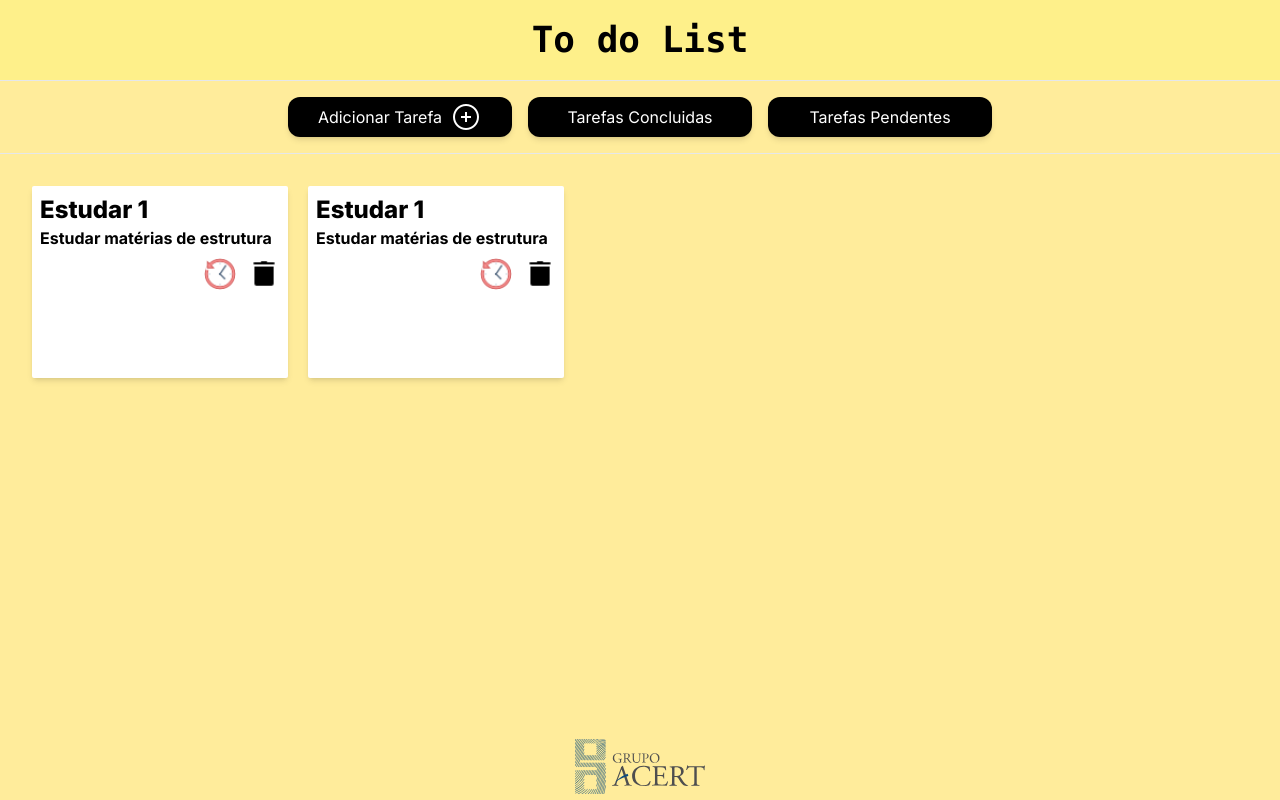
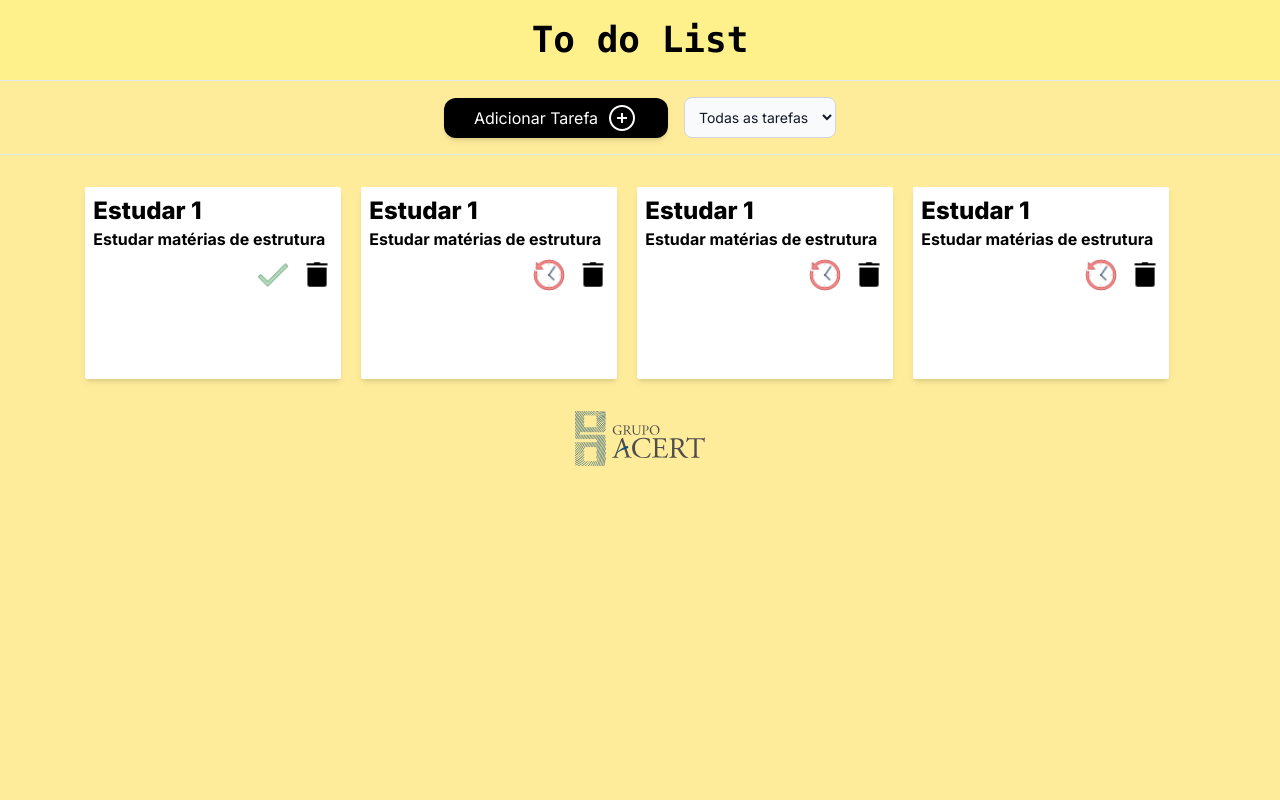
Before and after one commit to DaniloD30/to-do-list-tailwind-nextjs, a Next.js app: page /to-do-list in a window 1280 px wide. Built offline with nearby package versions, Linux system fonts and the light colour scheme.

Commit message:
feat: filter select

```diff
--- /dev/null
+++ b/src/app/components/ButtonAddTask/index.tsx
@@ -0,0 +1,34 @@
+"use client";
+
+import { useCallback, useState } from "react";
+import Modal from "../Modal";
+import { Form } from "../Form";
+import Image from "next/image";
+
+export default function ButtonAddTask() {
+  const [isOpenModal, setIsOpenModal] = useState<boolean>(false);
+
+  const toggle = useCallback(() => {
+    setIsOpenModal(!isOpenModal);
+  }, [isOpenModal]);
+
+  return (
+    <>
+      <Modal isOpen={isOpenModal} toggle={toggle}>
+        <Form toggle={toggle} />
+      </Modal>
+      <button
+        onClick={toggle}
+        className=" flex items-center justify-center gap-2 w-56 h-10 rounded-xl bg-black shadow-md hover:bg-slate-500"
+      >
+        Adicionar Tarefa
+        <Image
+          src={"/icons/icon-add.png"}
+          width={32}
+          height={32}
+          alt="icon-add"
+        />
+      </button>
+    </>
+  );
+}
--- /dev/null
+++ b/src/app/components/FilterSelect/index.tsx
@@ -0,0 +1,20 @@
+"use client";
+export default function FilterSelect() {
+  return (
+    <>
+      <select
+        id="countries"
+        className="bg-gray-50 border border-gray-300
+        text-gray-900 text-sm rounded-lg focus:ring-blue-500
+         focus:border-blue-500 block  p-2.5
+          dark:bg-black dark:border-gray-600
+          dark:placeholder-gray-400 dark:text-white dark:focus:ring-blue-500
+           dark:focus:border-blue-500"
+      >
+        <option selected>Todas as tarefas</option>
+        <option value="done">Concluídas</option>
+        <option value="pending">Pendentes</option>
+      </select>
+    </>
+  );
+}
--- a/src/app/components/Form/index.tsx
+++ b/src/app/components/Form/index.tsx
@@ -57,9 +57,8 @@
         <label className="font-mono text-black text-xl font-bold mb-3">
           Descrição
         </label>
-        <input
+        <textarea
           {...register("description")}
-          type="text"
           className="w-64 h-14 rounded-sm bg-white text-black shadow-md"
           maxLength={255}
         />
--- a/src/app/components/Layouts/index.tsx
+++ b/src/app/components/Layouts/index.tsx
@@ -18,7 +18,7 @@
         </header>
         <hr className="border-x-orange-200 min-w-full" />
         {children}
-        <footer className="flex flex-col h-96 justify-end">
+        <footer className="flex flex-col justify-start">
           <Image
             src="/images/grupo-acert.svg"
             alt="Logo"
--- a/src/app/components/Modal/index.tsx
+++ b/src/app/components/Modal/index.tsx
@@ -1,4 +1,3 @@
-"use client";
 import { ReactNode } from "react";
 
 interface ModalType {
--- a/src/app/to-do-list/page.tsx
+++ b/src/app/to-do-list/page.tsx
@@ -1,47 +1,29 @@
 "use client";
-import Image from "next/image";
-import Modal from "../components/Modal";
-import { Form } from "../components/Form";
-import { useCallback, useState } from "react";
 import CardTask from "../components/Card";
 import LayoutContainer from "../components/Layouts";
+import FilterSelect from "../components/FilterSelect";
+import ButtonAddTask from "../components/ButtonAddTask";
 
 export default function ToDoList() {
-  const [isOpenModal, setIsOpenModal] = useState<boolean>(false);
-
-  const toggle = useCallback(() => {
-    setIsOpenModal(!isOpenModal);
-  }, [isOpenModal]);
-
   return (
     <>
-      <Modal isOpen={isOpenModal} toggle={toggle}>
-        <Form toggle={toggle} />
-      </Modal>
       <LayoutContainer>
         <div className="flex min-w-full p-4 gap-4 items-center justify-center">
-          <button
-            onClick={toggle}
-            className=" flex items-center justify-center gap-2 w-56 h-10 rounded-xl bg-black shadow-md hover:bg-slate-500"
-          >
-            Adicionar Tarefa
-            <Image
-              src={"/icons/icon-add.png"}
-              width={32}
-              height={32}
-              alt="icon-add"
-            />
-          </button>
-          <button className="w-56 h-10 rounded-xl bg-black shadow-md hover:bg-slate-500">
-            Tarefas Concluidas
-          </button>
-          <button className="w-56 h-10 rounded-xl bg-black shadow-md hover:bg-slate-500">
-            Tarefas Pendentes
-          </button>
+          <ButtonAddTask />
+          <FilterSelect />
         </div>
         <hr className="border-x-orange-200 min-w-full" />
-        <div className="flex min-w-full p-8 gap-5">
-          {/* Component card */}
+        <div className="flex w-11/12 flex-wrap max-h-[25%] overflow-y-scroll p-8 gap-5">
+          <CardTask
+            title="Estudar"
+            description="Estudar matérias de estrutura"
+            isPending={false}
+          />
+          <CardTask
+            title="Estudar"
+            description="Estudar matérias de estrutura"
+            isPending={true}
+          />
           <CardTask
             title="Estudar"
             description="Estudar matérias de estrutura"
```
